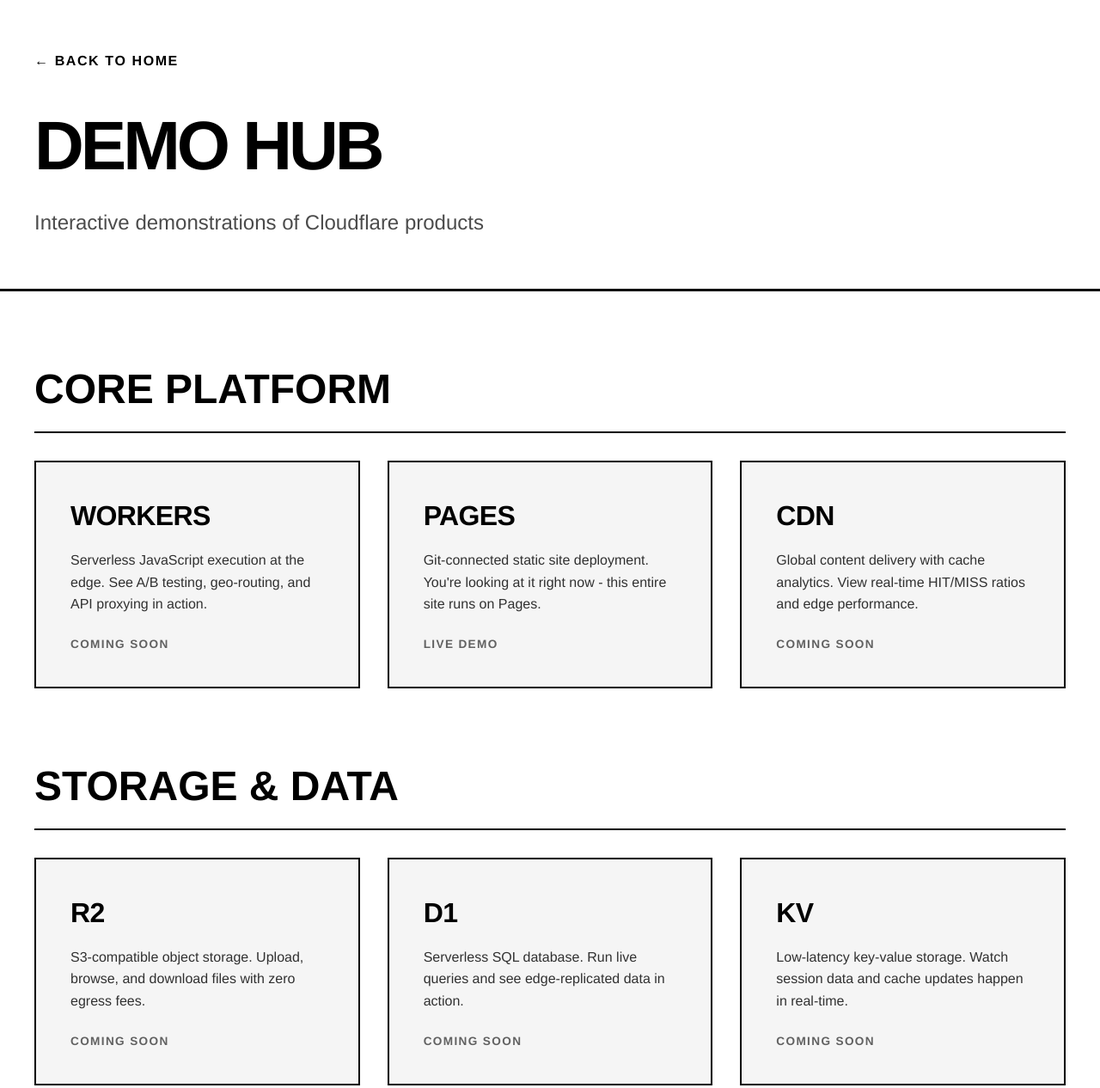
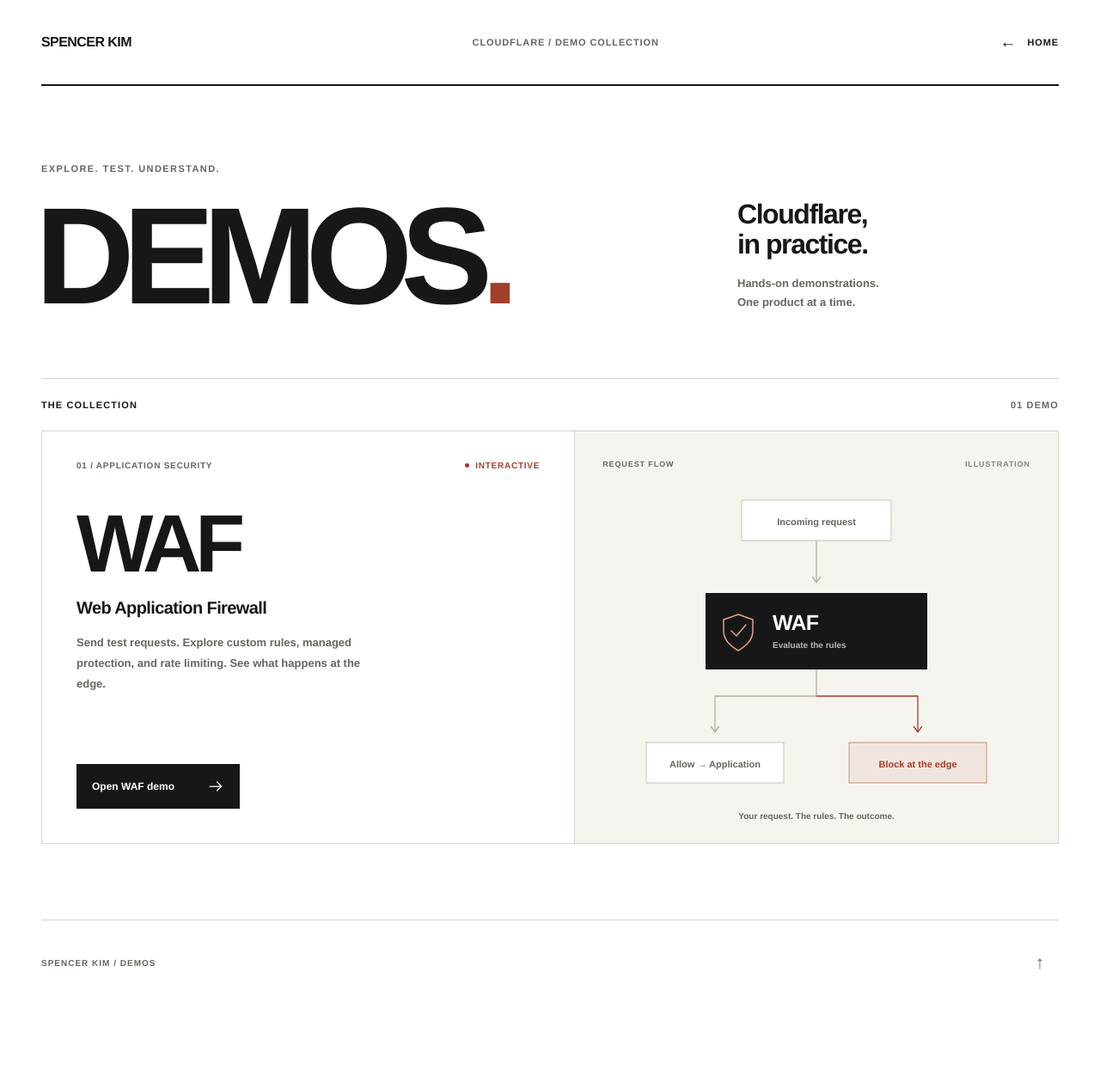
Before and after one commit to spencerjkim1/spencerkirn-website, a website: page demo.html in a window 1280 px wide. Shown: the top 1266 px of the page at 86% size. After the commit the page ends 1170 px from the top, so only its background shows below. Drawn offline with Linux system fonts and the light colour scheme.

Commit message:
Polish demo hub and feature only the WAF demo

```diff
--- /dev/null
+++ b/assets/demo-hub.css
@@ -0,0 +1,104 @@
+:root {
+    --ink: #171717;
+    --muted: #68655f;
+    --accent: #a33e2c;
+    --line: #d8d4cd;
+    --paper: #f6f4ef;
+}
+* { box-sizing: border-box; }
+html { scroll-behavior: smooth; }
+body { margin: 0; background: #fff; color: var(--ink); font: 700 1rem/1.5 'Helvetica Neue', Helvetica, Arial, sans-serif; }
+a { color: inherit; text-decoration: none; }
+a:focus-visible { outline: 3px solid var(--accent); outline-offset: 6px; }
+.page-width { width: min(1280px, calc(100% - 96px)); margin-inline: auto; }
+.skip-link { position: fixed; z-index: 2; top: 12px; left: 12px; transform: translateY(-180%); padding: 12px 20px; background: var(--ink); color: #fff; }
+.skip-link:focus { transform: none; }
+.masthead { display: flex; align-items: center; justify-content: space-between; gap: 24px; min-height: 100px; border-bottom: 2px solid var(--ink); }
+.wordmark { font-size: 1rem; text-transform: uppercase; letter-spacing: -.035em; }
+.masthead-label, .home-link { font-size: .6875rem; text-transform: uppercase; letter-spacing: .08em; }
+.masthead-label { color: var(--muted); }
+.home-link { display: inline-flex; align-items: center; gap: 12px; min-height: 44px; }
+.home-link span { font-size: 1.2rem; }
+.wordmark:hover, .home-link:hover { color: var(--accent); }
+.intro { display: grid; grid-template-columns: 1.6fr 1fr; align-items: end; gap: 40px; padding: 88px 0 74px; }
+.eyebrow { margin: 0 0 25px; color: var(--muted); font-size: .6875rem; letter-spacing: .13em; text-transform: uppercase; }
+h1 { margin: 0 0 0 -7px; font-size: clamp(5rem, 12.5vw, 11rem); letter-spacing: -.085em; line-height: .85; }
+h1 span { color: var(--accent); }
+.intro-copy { padding: 0 0 2px 15%; }
+.intro-title { margin: 0 0 16px; font-size: clamp(1.5rem, 2.5vw, 2.25rem); letter-spacing: -.045em; line-height: 1.12; }
+.intro-copy > p:last-child { margin: 0; color: var(--muted); font-size: .8125rem; line-height: 1.7; }
+.collection { padding-bottom: 88px; scroll-margin-top: 28px; }
+.collection-heading { display: flex; justify-content: space-between; align-items: baseline; gap: 20px; padding: 22px 0; border-top: 1px solid var(--line); }
+.collection-heading h2, .collection-heading > span { margin: 0; font-size: .6875rem; letter-spacing: .1em; text-transform: uppercase; }
+.collection-heading > span { color: var(--muted); font-variant-numeric: tabular-nums; }
+.demo-feature { display: grid; grid-template-columns: 1.1fr 1fr; border: 1px solid var(--line); }
+.feature-copy { display: flex; flex-direction: column; align-items: flex-start; padding: 32px 40px 40px; }
+.feature-meta { display: flex; flex-wrap: wrap; align-items: center; gap: 12px 20px; width: 100%; color: var(--muted); font-size: .625rem; text-transform: uppercase; letter-spacing: .075em; }
+.interactive-label { display: inline-flex; align-items: center; gap: 7px; margin-left: auto; color: var(--accent); }
+.interactive-label::before { content: ''; width: 5px; height: 5px; border-radius: 50%; background: currentColor; }
+.feature-description { margin: 36px 0 30px; }
+.feature-description h3 { margin: 0; font-size: clamp(4.5rem, 7.4vw, 6.25rem); line-height: 1; letter-spacing: -.075em; }
+.product-name { margin: 14px 0 16px; font-size: 1.25rem; line-height: 1.3; letter-spacing: -.03em; }
+.product-description { max-width: 350px; margin: 0; color: var(--muted); font-size: .8125rem; line-height: 1.85; }
+.open-demo { display: inline-flex; align-items: center; justify-content: space-between; gap: 38px; min-height: 52px; margin-top: auto; padding: 14px 18px; background: var(--ink); color: #fff; font-size: .75rem; transition: background-color 180ms ease; }
+.open-demo svg { width: 20px; height: 20px; fill: none; stroke: currentColor; stroke-width: 1.5; stroke-linecap: round; stroke-linejoin: round; transition: transform 180ms ease; }
+.open-demo:hover { background: var(--accent); }
+.open-demo:hover svg { transform: translateX(3px); }
+.flow-panel { display: flex; flex-direction: column; justify-content: space-between; margin: 0; padding: 32px 32px 24px; border-left: 1px solid var(--line); background: var(--paper); }
+.flow-panel figcaption { display: flex; justify-content: space-between; gap: 16px; color: var(--muted); font-size: .5625rem; text-transform: uppercase; letter-spacing: .1em; }
+.flow-panel figcaption span { opacity: .8; }
+.flow-diagram { display: block; width: 100%; max-width: 440px; height: auto; margin: 12px auto; overflow: visible; font-family: inherit; }
+.diagram-lines { fill: none; stroke: #b3ada3; stroke-width: 1.3; }
+.diagram-lines .blocked-line { stroke: var(--accent); }
+.request-node, .result-node { fill: #fff; stroke: #c8c2b9; }
+.node-label { fill: var(--muted); font-size: 11px; text-anchor: middle; }
+.waf-node { fill: var(--ink); }
+.shield { fill: none; stroke: #e0a28d; stroke-width: 1.5; stroke-linecap: round; stroke-linejoin: round; }
+.waf-node-title { fill: #fff; font-size: 25px; letter-spacing: -.8px; }
+.waf-node-detail { fill: #bbb6af; font-size: 10px; }
+.blocked-node { fill: #f1e6df; stroke: #c59380; }
+.blocked-label { fill: var(--accent); font-size: 11px; text-anchor: middle; }
+.flow-footnote { margin: 0; color: var(--muted); font-size: .625rem; text-align: center; }
+footer { display: flex; justify-content: space-between; align-items: center; gap: 24px; min-height: 100px; border-top: 1px solid var(--line); color: var(--muted); }
+footer > span { font-size: .625rem; text-transform: uppercase; letter-spacing: .1em; }
+footer a { display: grid; place-items: center; width: 44px; height: 44px; font-size: 1.3rem; }
+footer a:hover { color: var(--accent); }
+@media (max-width: 1000px) {
+    .page-width { width: calc(100% - 64px); }
+    .feature-copy { padding: 28px; }
+    .feature-meta { flex-direction: column; align-items: flex-start; gap: 8px; }
+    .interactive-label { margin-left: 0; }
+    .flow-panel { padding: 28px 20px 24px; }
+}
+@media (max-width: 700px) {
+    .page-width { width: calc(100% - 40px); }
+    .masthead { min-height: 76px; }
+    .masthead-label { display: none; }
+    .intro { grid-template-columns: 1fr; gap: 30px; padding: 56px 0 40px; }
+    h1 { margin-left: -4px; font-size: clamp(4.5rem, 20vw, 8rem); }
+    .eyebrow { margin-bottom: 24px; font-size: .625rem; }
+    .intro-copy { display: flex; align-items: end; justify-content: space-between; gap: 16px; padding: 0; }
+    .intro-title { margin: 0; font-size: 1.5rem; }
+    .intro-copy > p:last-child { font-size: .6875rem; }
+    .demo-feature { grid-template-columns: 1fr; }
+    .feature-copy { padding: 25px; }
+    .feature-meta { flex-direction: row; align-items: center; }
+    .interactive-label { margin-left: auto; }
+    .feature-description { margin: 32px 0 28px; }
+    .feature-description h3 { font-size: 5rem; }
+    .open-demo { width: 100%; }
+    .flow-panel { padding: 24px; border-left: 0; border-top: 1px solid var(--line); }
+    .flow-diagram { max-width: 350px; margin-block: 12px; }
+    .collection { padding-bottom: 48px; }
+    footer { min-height: 80px; }
+}
+@media (max-width: 360px) {
+    .feature-copy, .flow-panel { padding: 20px; }
+    .feature-meta { flex-direction: column; align-items: flex-start; }
+    .interactive-label { margin-left: 0; }
+    .intro-copy { align-items: start; flex-direction: column; }
+}
+@media (prefers-reduced-motion: reduce) {
+    html { scroll-behavior: auto; }
+    .open-demo, .open-demo svg { transition: none; }
+}
--- a/demo.html
+++ b/demo.html
@@ -3,311 +3,81 @@
 <head>
     <meta charset="UTF-8">
     <meta name="viewport" content="width=device-width, initial-scale=1.0">
-    <title>Cloudflare Demo Hub - Spencer Kim</title>
+    <meta name="description" content="Hands-on Cloudflare demonstrations by Spencer Kim. Explore the Web Application Firewall demo.">
+    <title>Demos — Spencer Kim</title>
     <link rel="icon" href="/assets/favicon.ico?v=2" sizes="16x16 32x32 48x48">
     <link rel="icon" type="image/png" href="/assets/favicon.png?v=2" sizes="32x32">
     <link rel="apple-touch-icon" href="/assets/apple-touch-icon.png?v=2" sizes="180x180">
-    <style>
-        * {
-            margin: 0;
-            padding: 0;
-            box-sizing: border-box;
-        }
+    <link rel="stylesheet" href="/assets/demo-hub.css?v=1">
+</head>
+<body id="top">
+    <a class="skip-link" href="#demos">Skip to demos</a>
+    <header class="masthead page-width">
+        <a class="wordmark" href="/">Spencer Kim</a>
+        <span class="masthead-label">Cloudflare / Demo collection</span>
+        <a class="home-link" href="/"><span aria-hidden="true">←</span> Home</a>
+    </header>
 
-        body {
-            font-family: 'Helvetica Neue', Helvetica, Arial, sans-serif;
-            font-weight: 700;
-            background: #fff;
-            color: #000;
-            line-height: 1.4;
-        }
+    <main class="page-width">
+        <section class="intro" aria-labelledby="page-title">
+            <div>
+                <p class="eyebrow">Explore. Test. Understand.</p>
+                <h1 id="page-title">DEMOS<span>.</span></h1>
+            </div>
+            <div class="intro-copy">
+                <p class="intro-title">Cloudflare,<br>in practice.</p>
+                <p>Hands-on demonstrations.<br>One product at a time.</p>
+            </div>
+        </section>
 
-        /* Header */
-        .header {
-            padding: 60px 40px;
-            border-bottom: 3px solid #000;
-        }
+        <section class="collection" id="demos" aria-labelledby="collection-title">
+            <div class="collection-heading">
+                <h2 id="collection-title">The collection</h2>
+                <span>01 demo</span>
+            </div>
+            <article class="demo-feature" aria-labelledby="waf-title">
+                <div class="feature-copy">
+                    <div class="feature-meta">
+                        <span>01 / Application security</span>
+                        <span class="interactive-label">Interactive</span>
+                    </div>
+                    <div class="feature-description">
+                        <h3 id="waf-title">WAF</h3>
+                        <p class="product-name">Web Application Firewall</p>
+                        <p class="product-description">Send test requests. Explore custom rules, managed protection, and rate limiting. See what happens at the edge.</p>
+                    </div>
+                    <a class="open-demo" href="/demo/appsec">Open WAF demo <svg viewBox="0 0 24 24" aria-hidden="true" focusable="false"><path d="M4 12h16m-6-6 6 6-6 6"/></svg></a>
+                </div>
+                <figure class="flow-panel" aria-labelledby="flow-caption">
+                    <figcaption id="flow-caption">Request flow <span>Illustration</span></figcaption>
+                    <svg class="flow-diagram" viewBox="0 0 440 370" role="img" aria-labelledby="flow-title flow-description">
+                        <title id="flow-title">A request meets the firewall</title>
+                        <desc id="flow-description">An incoming request is evaluated by WAF rules. Allowed traffic continues to the application; blocked traffic stops at the edge. This is an illustration, not live traffic.</desc>
+                        <g class="diagram-lines">
+                            <path d="M220 69v49m-5-7 5 7 5-7M220 219v31H102v42m-5-7 5 7 5-7"/>
+                            <path class="blocked-line" d="M220 250h118v42m-5-7 5 7 5-7"/>
+                        </g>
+                        <rect class="request-node" x="133" y="22" width="174" height="47"/>
+                        <text class="node-label" x="220" y="51">Incoming request</text>
+                        <rect class="waf-node" x="91" y="130" width="258" height="89"/>
+                        <path class="shield" d="m129 155 17 6v13c0 11-10 19-17 23-7-4-17-12-17-23v-13z"/>
+                        <path class="shield" d="m121 174 6 6 11-13"/>
+                        <text class="waf-node-title" x="169" y="173">WAF</text>
+                        <text class="waf-node-detail" x="169" y="194">Evaluate the rules</text>
+                        <rect class="result-node" x="22" y="304" width="160" height="47"/>
+                        <text class="node-label" x="102" y="333">Allow → Application</text>
+                        <rect class="blocked-node" x="258" y="304" width="160" height="47"/>
+                        <text class="blocked-label" x="338" y="333">Block at the edge</text>
+                    </svg>
+                    <p class="flow-footnote">Your request. The rules. The outcome.</p>
+                </figure>
+            </article>
+        </section>
+    </main>
 
-        .header h1 {
-            font-size: 5rem;
-            font-weight: 700;
-            letter-spacing: -0.05em;
-            text-transform: uppercase;
-            margin-bottom: 1rem;
-        }
-
-        .header p {
-            font-size: 1.5rem;
-            font-weight: 400;
-            opacity: 0.7;
-        }
-
-        .back-link {
-            display: inline-block;
-            margin-bottom: 2rem;
-            color: #000;
-            text-decoration: none;
-            font-size: 1rem;
-            text-transform: uppercase;
-            letter-spacing: 0.1em;
-        }
-
-        .back-link:hover {
-            text-decoration: underline;
-        }
-
-        /* Container */
-        .container {
-            max-width: 1400px;
-            margin: 0 auto;
-            padding: 80px 40px;
-        }
-
-        /* Demo Grid */
-        .demo-grid {
-            display: grid;
-            grid-template-columns: repeat(auto-fit, minmax(350px, 1fr));
-            gap: 2rem;
-        }
-
-        .demo-card {
-            background: #f5f5f5;
-            padding: 40px;
-            border: 2px solid #000;
-            transition: all 0.3s;
-            cursor: pointer;
-            text-decoration: none;
-            color: #000;
-            display: block;
-        }
-
-        .demo-card:hover {
-            background: #000;
-            color: #fff;
-            transform: translateY(-5px);
-        }
-
-        .demo-card h3 {
-            font-size: 2rem;
-            text-transform: uppercase;
-            margin-bottom: 1rem;
-            letter-spacing: -0.02em;
-        }
-
-        .demo-card p {
-            font-weight: 400;
-            font-size: 1rem;
-            line-height: 1.6;
-            opacity: 0.8;
-        }
-
-        .demo-card .status {
-            margin-top: 1.5rem;
-            font-size: 0.85rem;
-            text-transform: uppercase;
-            letter-spacing: 0.1em;
-            opacity: 0.6;
-        }
-
-        /* Category Headers */
-        .category {
-            margin-top: 80px;
-        }
-
-        .category:first-child {
-            margin-top: 0;
-        }
-
-        .category h2 {
-            font-size: 3rem;
-            text-transform: uppercase;
-            margin-bottom: 2rem;
-            border-bottom: 2px solid #000;
-            padding-bottom: 1rem;
-        }
-
-        /* Footer */
-        footer {
-            padding: 60px 40px;
-            text-align: center;
-            border-top: 1px solid #000;
-            margin-top: 80px;
-            font-size: 0.9rem;
-            text-transform: uppercase;
-            letter-spacing: 0.15em;
-        }
-
-        /* Responsive */
-        @media (max-width: 768px) {
-            .header h1 {
-                font-size: 3rem;
-            }
-
-            .demo-grid {
-                grid-template-columns: 1fr;
-            }
-
-            .category h2 {
-                font-size: 2rem;
-            }
-        }
-    </style>
-</head>
-<body>
-    <div class="header">
-        <a href="/" class="back-link">← BACK TO HOME</a>
-        <h1>DEMO HUB</h1>
-        <p>Interactive demonstrations of Cloudflare products</p>
-    </div>
-
-    <div class="container">
-        <!-- Core Platform -->
-        <div class="category">
-            <h2>Core Platform</h2>
-            <div class="demo-grid">
-                <a href="#" class="demo-card">
-                    <h3>Workers</h3>
-                    <p>Serverless JavaScript execution at the edge. See A/B testing, geo-routing, and API proxying in action.</p>
-                    <div class="status">Coming Soon</div>
-                </a>
-
-                <a href="#" class="demo-card">
-                    <h3>Pages</h3>
-                    <p>Git-connected static site deployment. You're looking at it right now - this entire site runs on Pages.</p>
-                    <div class="status">Live Demo</div>
-                </a>
-
-                <a href="#" class="demo-card">
-                    <h3>CDN</h3>
-                    <p>Global content delivery with cache analytics. View real-time HIT/MISS ratios and edge performance.</p>
-                    <div class="status">Coming Soon</div>
-                </a>
-            </div>
-        </div>
-
-        <!-- Storage & Data -->
-        <div class="category">
-            <h2>Storage & Data</h2>
-            <div class="demo-grid">
-                <a href="#" class="demo-card">
-                    <h3>R2</h3>
-                    <p>S3-compatible object storage. Upload, browse, and download files with zero egress fees.</p>
-                    <div class="status">Coming Soon</div>
-                </a>
-
-                <a href="#" class="demo-card">
-                    <h3>D1</h3>
-                    <p>Serverless SQL database. Run live queries and see edge-replicated data in action.</p>
-                    <div class="status">Coming Soon</div>
-                </a>
-
-                <a href="#" class="demo-card">
-                    <h3>KV</h3>
-                    <p>Low-latency key-value storage. Watch session data and cache updates happen in real-time.</p>
-                    <div class="status">Coming Soon</div>
-                </a>
-
-                <a href="#" class="demo-card">
-                    <h3>Durable Objects</h3>
-                    <p>Stateful serverless coordination. Try a live collaborative drawing board or real-time chat.</p>
-                    <div class="status">Coming Soon</div>
-                </a>
-            </div>
-        </div>
-
-        <!-- Security -->
-        <div class="category">
-            <h2>Security</h2>
-            <div class="demo-grid">
-                <a href="/demo/appsec" class="demo-card">
-                    <h3>WAF</h3>
-                    <p>Web Application Firewall rules. See how custom rules block malicious requests in real-time.</p>
-                    <div class="status">Live Demo</div>
-                </a>
-
-                <a href="#" class="demo-card">
-                    <h3>Turnstile</h3>
-                    <p>Privacy-first CAPTCHA alternative. Test the user-friendly challenge experience.</p>
-                    <div class="status">Coming Soon</div>
-                </a>
-
-                <a href="#" class="demo-card">
-                    <h3>Access</h3>
-                    <p>Zero Trust authentication. Protect internal apps with identity-based access control.</p>
-                    <div class="status">Coming Soon</div>
-                </a>
-
-                <a href="#" class="demo-card">
-                    <h3>Bot Management</h3>
-                    <p>Detect and mitigate automated traffic. View your bot score and challenge suspicious requests.</p>
-                    <div class="status">Coming Soon</div>
-                </a>
-            </div>
-        </div>
-
-        <!-- AI & Developer Tools -->
-        <div class="category">
-            <h2>AI & Developer Tools</h2>
-            <div class="demo-grid">
-                <a href="#" class="demo-card">
-                    <h3>Workers AI</h3>
-                    <p>Run AI models at the edge. Try text generation, image classification, and embeddings.</p>
-                    <div class="status">Coming Soon</div>
-                </a>
-
-                <a href="#" class="demo-card">
-                    <h3>Vectorize</h3>
-                    <p>Vector database for semantic search. Upload documents and search by meaning, not keywords.</p>
-                    <div class="status">Coming Soon</div>
-                </a>
-
-                <a href="#" class="demo-card">
-                    <h3>AI Gateway</h3>
-                    <p>Control AI API requests with caching, rate limiting, and cost tracking.</p>
-                    <div class="status">Coming Soon</div>
-                </a>
-
-                <a href="#" class="demo-card">
-                    <h3>Stream</h3>
-                    <p>Video streaming and storage. Upload videos and watch adaptive bitrate streaming in action.</p>
-                    <div class="status">Coming Soon</div>
-                </a>
-            </div>
-        </div>
-
-        <!-- Advanced Features -->
-        <div class="category">
-            <h2>Advanced Features</h2>
-            <div class="demo-grid">
-                <a href="#" class="demo-card">
-                    <h3>Queues</h3>
-                    <p>Message queue for async processing. Submit jobs and watch them process across workers.</p>
-                    <div class="status">Coming Soon</div>
-                </a>
-
-                <a href="#" class="demo-card">
-                    <h3>Workflows</h3>
-                    <p>Multi-step orchestration with retries. Build durable execution flows that survive failures.</p>
-                    <div class="status">Coming Soon</div>
-                </a>
-
-                <a href="#" class="demo-card">
-                    <h3>Calls</h3>
-                    <p>WebRTC video/audio infrastructure. Start a live video call powered by Cloudflare's network.</p>
-                    <div class="status">Coming Soon</div>
-                </a>
-
-                <a href="#" class="demo-card">
-                    <h3>Browser Rendering</h3>
-                    <p>Puppeteer in Workers. Take screenshots, generate PDFs, and automate browser tasks.</p>
-                    <div class="status">Coming Soon</div>
-                </a>
-            </div>
-        </div>
-    </div>
-
-    <footer>
-        SPENCER KIM • CUSTOMER SOLUTIONS ENGINEER • CLOUDFLARE
+    <footer class="page-width">
+        <span>Spencer Kim / Demos</span>
+        <a href="#top" aria-label="Back to top">↑</a>
     </footer>
 </body>
 </html>
```
Also changed, not shown: tests/demo-hub.test.mjs (added, +31 -0 lines).
